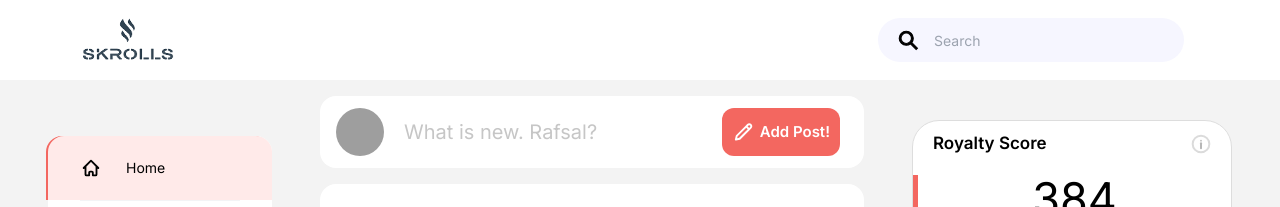
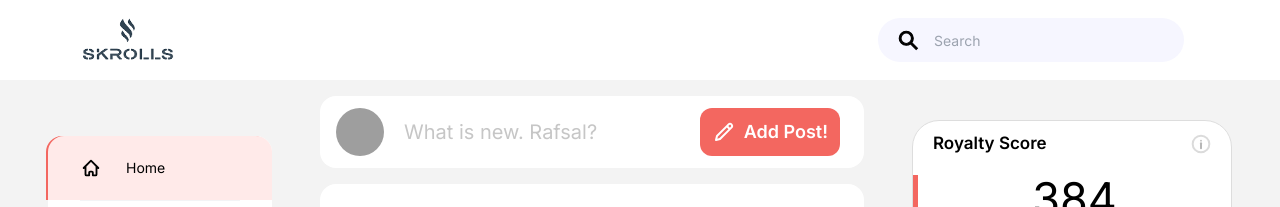
Before and after one commit to altezzai/skrolls_citizenScience, a React (Vite) app: page / in a window 1280 px wide. Shown: the top 207 px of the page. Built offline with nearby package versions, Linux system fonts and the light colour scheme; grey boxes are pictures that could not be loaded.

Commit message:
tailwind convert + btn active effect

```diff
--- a/src/Components/PostButton/PostButton.css
+++ /dev/null
@@ -1,28 +0,0 @@
-.postbutton {
-  display: flex;
-  flex-direction: row;
-  align-items: center;
-  justify-content: center;
-  width: 100%;
-  height: 48px;
-  padding: 13px 10px;
-  gap: 5px;
-  border-radius: 12px;
-  background: var(--color-primary);
-  display: flex;
-  color: var(--color-bg-secondary);
-  font-size: 18px;
-  font-weight: 600;
-  line-height: 21.78px;
-  text-align: left;
-  cursor: pointer;
-}
-
-.postbutton img {
-  width: 23px;
-}
-
-.postbutton span {
-  font-size: 15px;
-  font-weight: 600;
-}
--- a/src/Components/PostButton/PostButton.jsx
+++ b/src/Components/PostButton/PostButton.jsx
@@ -1,4 +1,3 @@
-import './PostButton.css';
 import pencil from '../../assets/pencil.svg';
 
 const PostButton = ({
@@ -12,10 +11,11 @@ const PostButton = ({
 }) => {
   return (
     <div
-      className="postbutton"
+      className="flex items-center justify-center w-full h-full gap-2 rounded-xl bg-primary text-bg-secondary text-lg font-semibold cursor-pointer hover:bg-red-500 select-none px-3 active:bg-red-900"
       style={{ height: height, borderRadius: radius }}
     >
-      <img src={image} style={{ height: iconHeight }} />
+      <img src={image} style={{ height: iconHeight }} draggable="false"
+      className='w-6 '/>
       {flag ? (
         <span
           style={{
```
